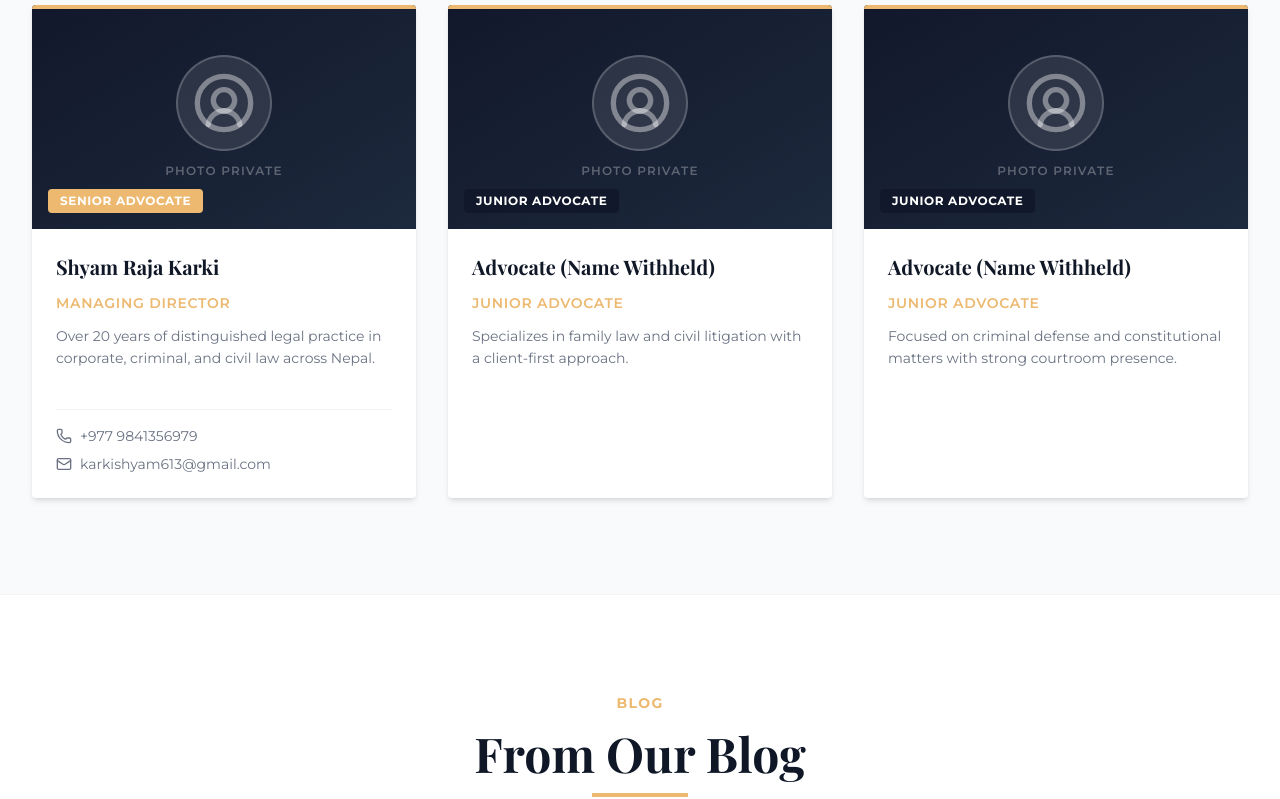
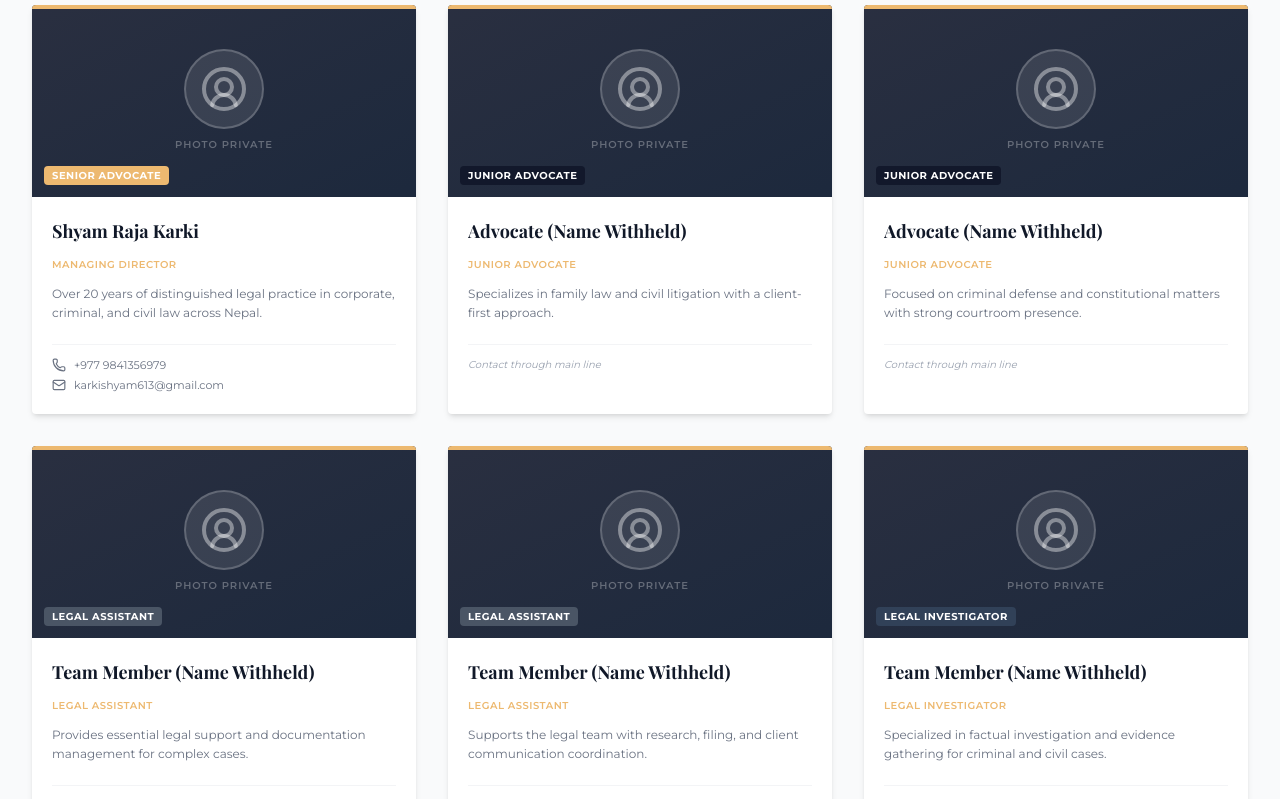
Before and after one commit to Au-gus/Austin-Law-Consult-Justice-Point, a Next.js app: page / in a window 1280 px wide. Shown: the part 4080-4879 px from the top of the page. Built offline with nearby package versions, Linux system fonts and the light colour scheme; a web font is replaced by a local one.

Commit message:
Expand team to 6 members and complete bilingual Hero audit

```diff
--- a/src/app/page.tsx
+++ b/src/app/page.tsx
@@ -98,7 +98,7 @@ export default function Home() {
         </div>
 
         <div className="absolute bottom-8 left-1/2 transform -translate-x-1/2 z-10 hidden md:flex flex-col items-center animate-bounce text-white/50">
-          <span className="text-xs uppercase tracking-[0.2em] mb-2 font-semibold">Scroll</span>
+          <span className="text-xs uppercase tracking-[0.2em] mb-2 font-semibold">{t("hero_scroll")}</span>
           <div className="w-[1px] h-12 bg-gradient-to-b from-white to-transparent"></div>
         </div>
       </section>
--- a/src/components/Attorneys.tsx
+++ b/src/components/Attorneys.tsx
@@ -44,6 +44,42 @@ export default function Attorneys() {
         ne: "बलियो इजलास उपस्थितिको साथ फौजदारी रक्षा र संवैधानिक मामिलाहरूमा केन्द्रित।"
       }
     },
+    {
+      name: t("attorney_team_member"),
+      role: t("attorney_assistant"),
+      tag: t("attorney_assistant"),
+      tagColor: "bg-gray-600 text-white",
+      phone: "",
+      email: "",
+      bio: {
+        en: "Provides essential legal support and documentation management for complex cases.",
+        ne: "जटिल मुद्दाहरूको लागि आवश्यक कानूनी सहयोग र कागजात व्यवस्थापन प्रदान गर्दछ।"
+      }
+    },
+    {
+      name: t("attorney_team_member"),
+      role: t("attorney_assistant"),
+      tag: t("attorney_assistant"),
+      tagColor: "bg-gray-600 text-white",
+      phone: "",
+      email: "",
+      bio: {
+        en: "Supports the legal team with research, filing, and client communication coordination.",
+        ne: "अनुसन्धान, फाइलिङ, र ग्राहक संचार समन्वयको साथ कानूनी टोलीलाई सहयोग गर्दछ।"
+      }
+    },
+    {
+      name: t("attorney_team_member"),
+      role: t("attorney_investigator"),
+      tag: t("attorney_investigator"),
+      tagColor: "bg-slate-700 text-white",
+      phone: "",
+      email: "",
+      bio: {
+        en: "Specialized in factual investigation and evidence gathering for criminal and civil cases.",
+        ne: "फौजदारी र देवानी मुद्दाहरूको लागि तथ्यगत अनुसन्धान र प्रमाण संकलनमा विशेष।"
+      }
+    },
   ];
 
   return (
@@ -81,53 +117,57 @@ export default function Attorneys() {
               transition={{ duration: 0.5, delay: index * 0.1 }}
               className="bg-white dark:bg-gray-800 rounded-sm shadow-md hover:shadow-xl transition-shadow duration-300 overflow-hidden group"
             >
-              <div className="relative h-56 bg-gradient-to-br from-primary-navy to-slate-800 flex items-center justify-center">
+              <div className="relative h-48 bg-gradient-to-br from-primary-navy/90 to-slate-800 flex items-center justify-center">
                 <div className="absolute top-0 left-0 right-0 h-1 bg-accent-gold" />
-                <div className="flex flex-col items-center justify-center space-y-3">
-                  <div className="h-24 w-24 rounded-full bg-white/10 border-2 border-white/20 flex items-center justify-center">
-                    <UserCircle2 className="h-16 w-16 text-white/40" />
+                <div className="flex flex-col items-center justify-center space-y-2">
+                  <div className="h-20 w-20 rounded-full bg-white/10 border-2 border-white/20 flex items-center justify-center">
+                    <UserCircle2 className="h-12 w-12 text-white/40" />
                   </div>
-                  <p className="text-white/30 text-xs uppercase tracking-widest font-semibold">
+                  <p className="text-white/30 text-[10px] uppercase tracking-widest font-semibold">
                     {t("attorney_photo_private")}
                   </p>
                 </div>
-                <span className={`absolute bottom-4 left-4 text-xs font-bold uppercase tracking-wider px-3 py-1 rounded-sm ${person.tagColor}`}>
+                <span className={`absolute bottom-3 left-3 text-[10px] font-bold uppercase tracking-wider px-2 py-0.5 rounded-sm ${person.tagColor}`}>
                   {person.tag}
                 </span>
               </div>
 
-              <div className="p-6 space-y-3">
-                <h3 className="heading-serif text-xl font-bold text-gray-900 dark:text-white group-hover:text-accent-gold transition-colors">
+              <div className="p-5 space-y-3">
+                <h3 className="heading-serif text-lg font-bold text-gray-900 dark:text-white group-hover:text-accent-gold transition-colors truncate">
                   {person.name}
                 </h3>
-                <p className="text-sm font-semibold text-accent-gold uppercase tracking-wider">
+                <p className="text-[10px] font-semibold text-accent-gold uppercase tracking-wider">
                   {person.role}
                 </p>
-                <p className="text-gray-500 dark:text-gray-400 text-sm leading-relaxed min-h-[4.5rem]">
+                <p className="text-gray-500 dark:text-gray-400 text-xs leading-relaxed min-h-[3rem] line-clamp-3">
                   {person.bio[language as keyof typeof person.bio]}
                 </p>
 
-                {(person.phone || person.email) && (
-                  <div className="pt-4 border-t border-gray-100 dark:border-gray-700 space-y-2">
+                {(person.phone || person.email) ? (
+                  <div className="pt-3 border-t border-gray-100 dark:border-gray-700 space-y-1">
                     {person.phone && (
                       <a
                         href={`tel:${person.phone.replace(/\s/g, "")}`}
-                        className="flex items-center text-sm text-gray-500 dark:text-gray-400 hover:text-accent-gold transition-colors"
+                        className="flex items-center text-[11px] text-gray-500 dark:text-gray-400 hover:text-accent-gold transition-colors"
                       >
-                        <Phone className="h-4 w-4 mr-2 shrink-0" />
+                        <Phone className="h-3.5 w-3.5 mr-2 shrink-0" />
                         {person.phone}
                       </a>
                     )}
                     {person.email && (
                       <a
                         href={`mailto:${person.email}`}
-                        className="flex items-center text-sm text-gray-500 dark:text-gray-400 hover:text-accent-gold transition-colors"
+                        className="flex items-center text-[11px] text-gray-500 dark:text-gray-400 hover:text-accent-gold transition-colors"
                       >
-                        <Mail className="h-4 w-4 mr-2 shrink-0" />
+                        <Mail className="h-3.5 w-3.5 mr-2 shrink-0" />
                         {person.email}
                       </a>
                     )}
                   </div>
+                ) : (
+                   <div className="pt-3 border-t border-gray-100 dark:border-gray-700">
+                     <p className="text-[10px] text-gray-400 italic">Contact through main line</p>
+                   </div>
                 )}
               </div>
             </motion.div>
--- a/src/data/translations.ts
+++ b/src/data/translations.ts
@@ -129,8 +129,11 @@ export const translations = {
     attorney_photo_private: "Photo Private",
     attorney_senior: "Senior Advocate",
     attorney_junior: "Junior Advocate",
+    attorney_assistant: "Legal Assistant",
+    attorney_investigator: "Legal Investigator",
     attorney_md: "Managing Director",
     attorney_name_withheld: "Advocate (Name Withheld)",
+    attorney_team_member: "Team Member (Name Withheld)",
   },
   ne: {
     // Navbar
@@ -262,7 +265,10 @@ export const translations = {
     attorney_photo_private: "तस्विर गोप्य",
     attorney_senior: "वरिष्ठ अधिवक्ता",
     attorney_junior: "कनिष्ठ अधिवक्ता",
+    attorney_assistant: "कानूनी सहायक",
+    attorney_investigator: "कानूनी अनुसन्धानकर्ता",
     attorney_md: "प्रबन्ध निर्देशक",
     attorney_name_withheld: "अधिवक्ता (नाम गोप्य)",
+    attorney_team_member: "टोली सदस्य (नाम गोप्य)",
   }
 };
```
